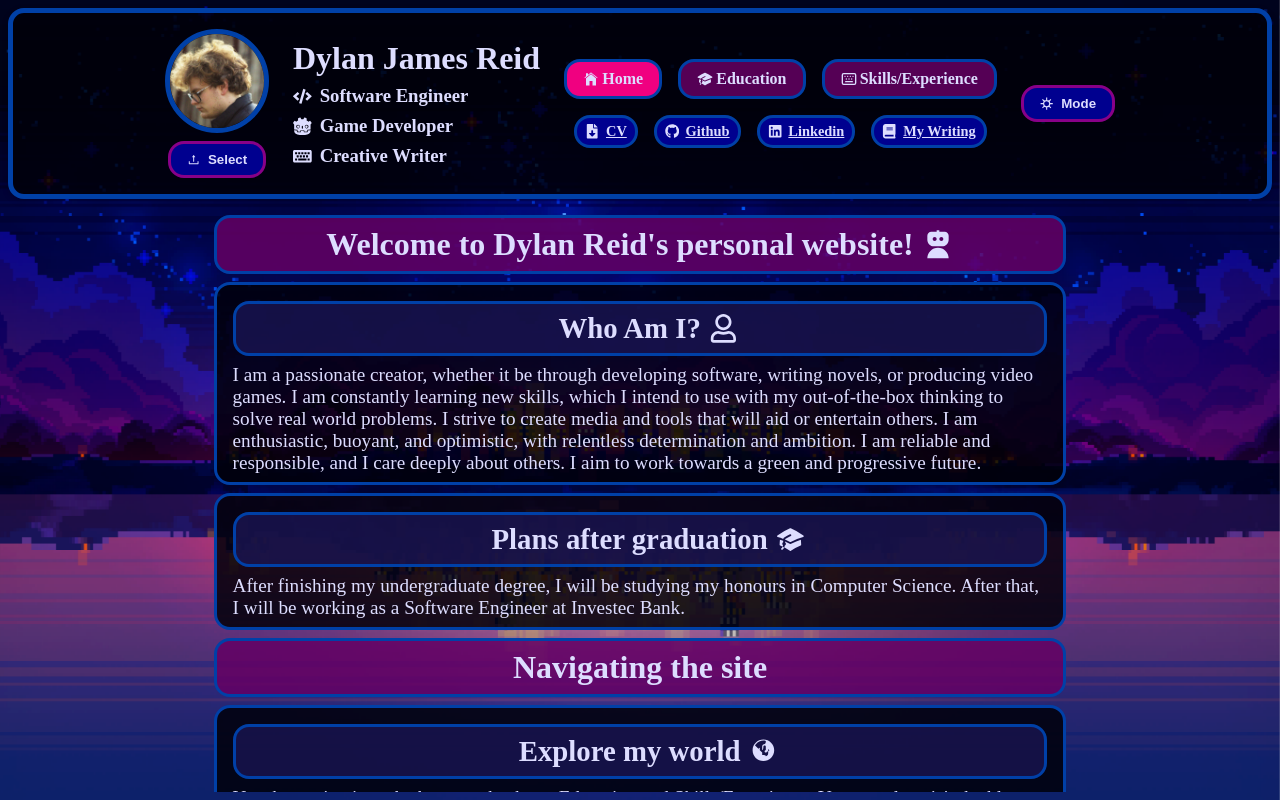
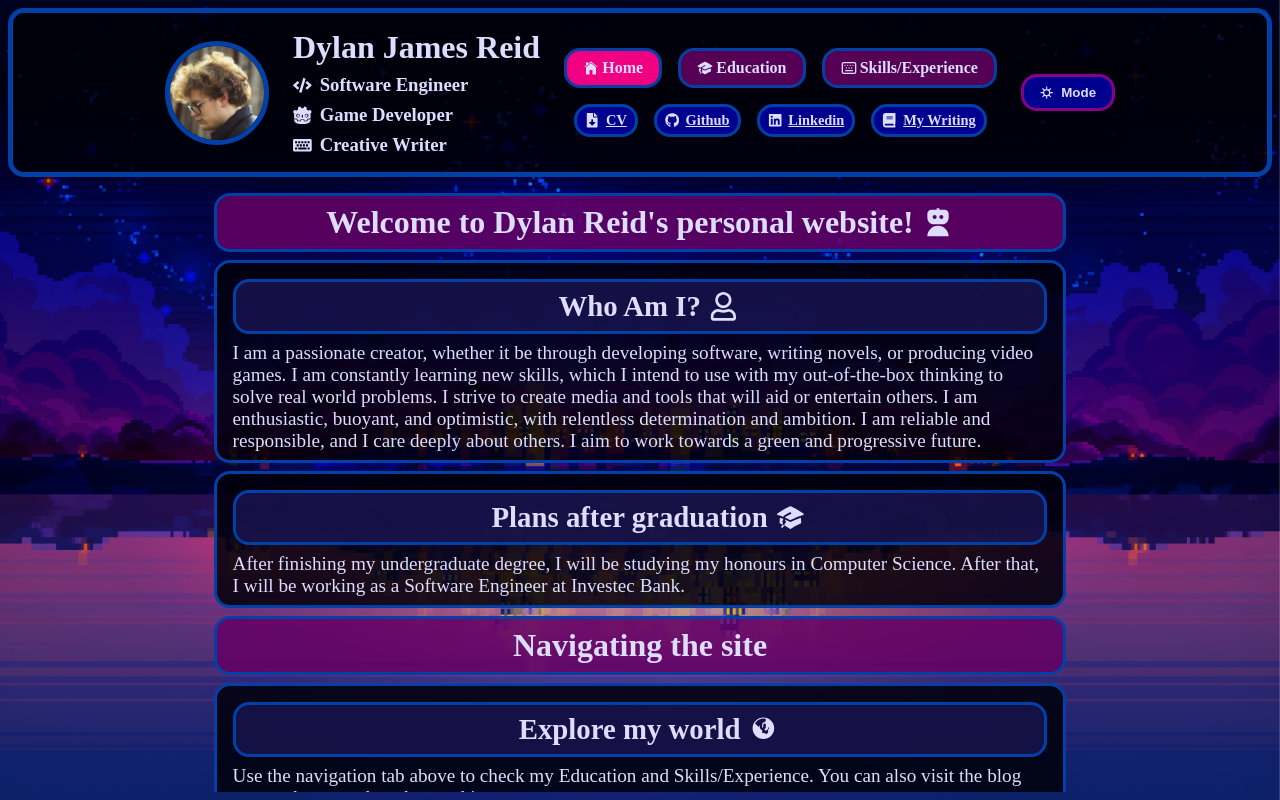
Before and after one commit to TheAlgorMortis/personal-website, a React (Vite) app: page / in a window 1280 px wide. Built offline with nearby package versions, Linux system fonts and the light colour scheme.

Commit message:
Removed select button, that was for a uni project

```diff
--- a/src/components/Header.jsx
+++ b/src/components/Header.jsx
@@ -147,7 +147,6 @@ function ProfilePic( {username, profilePic, updatePic}) {
   return (
     <div className="userArea">
       <img src={toUrl(profilePic)} className="profilePic"/>
-      {username!=="" && (<ImageButton className="userButton" caption="Select" setFunc={updatePic} icon={(<AiOutlineUpload/>)}/>)}
     </div>
   )
 }
```
